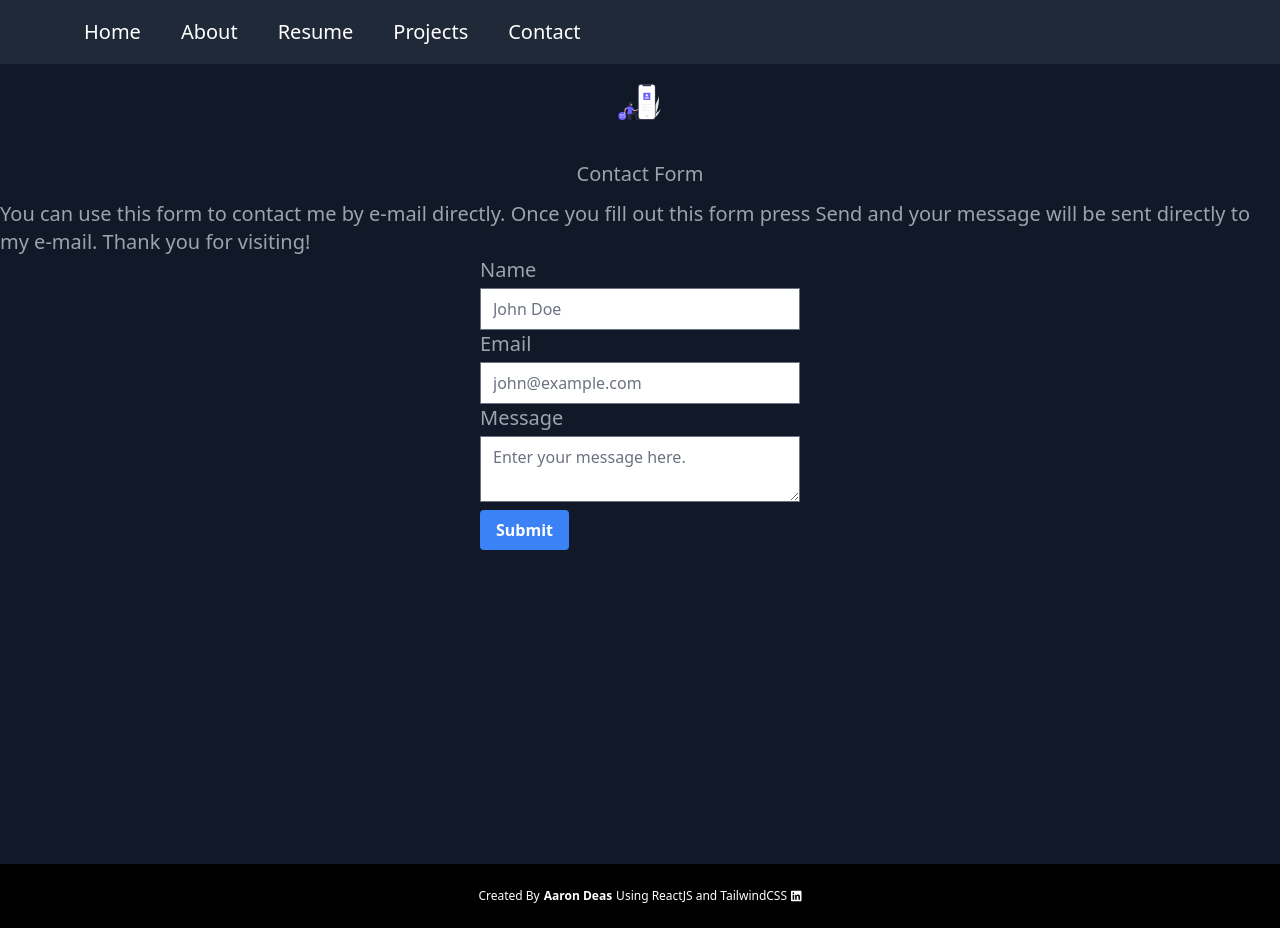
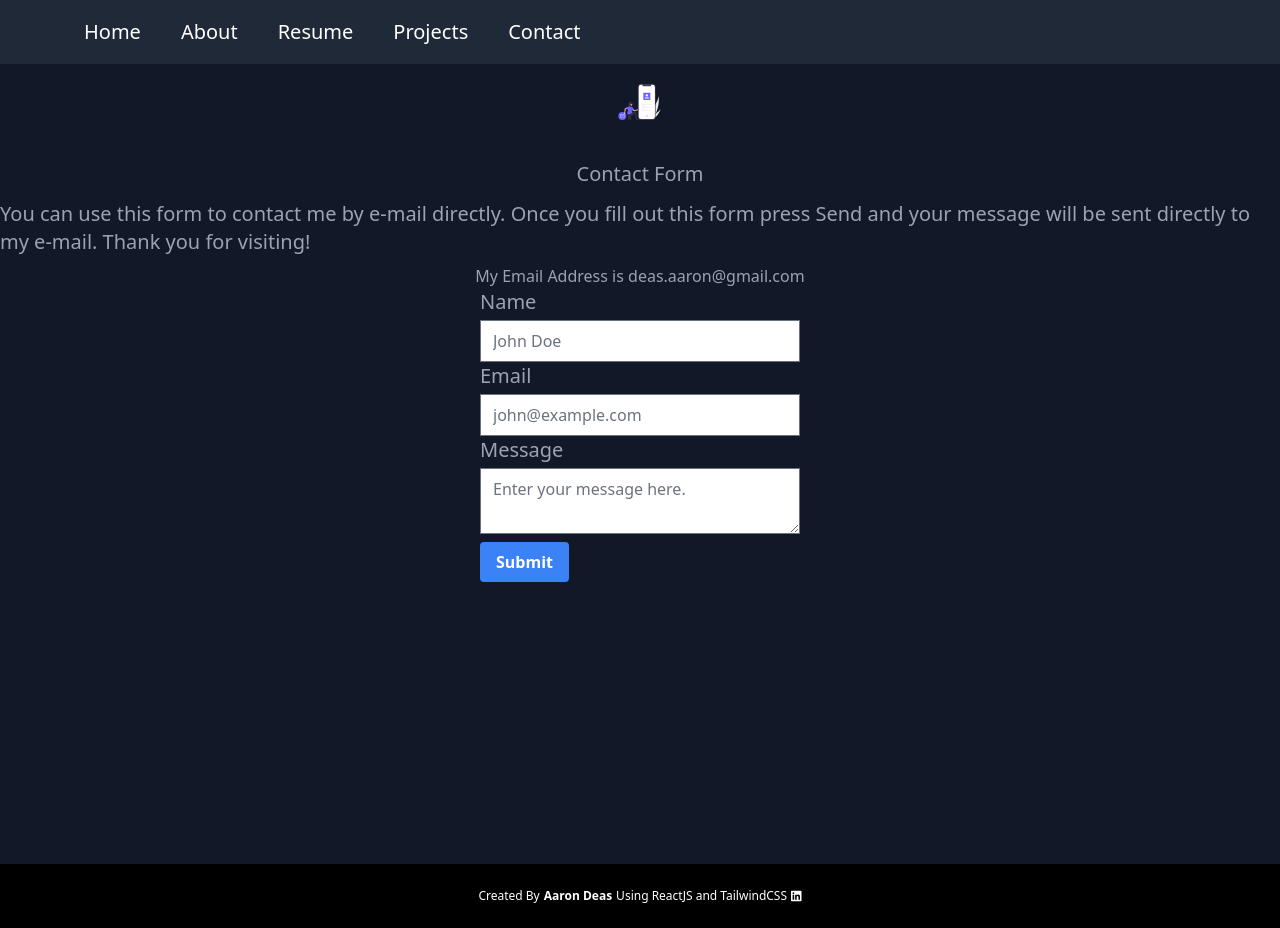
Before and after one commit to b00000001/react-portfolio, a React (Create React App) app: page / in a window 1280 px wide. Both pictures are taken after a click on the button "Contact". Built offline with nearby package versions, Linux system fonts and the light colour scheme.

Commit message:
Added hover state to email address in contact form

```diff
--- a/src/components/Contact.js
+++ b/src/components/Contact.js
@@ -42,8 +42,15 @@ const Contact = () => {
             fill out this form press Send and your message will be sent directly
             to my e-mail. Thank you for visiting!
           </p>
+          <br />
         </div>
 
+        <p className="mt-2">
+          My Email Address is{' '}
+          <a href="mailto:deas.aaron@gmail.com" className="hover:text-white">
+            deas.aaron@gmail.com
+          </a>
+        </p>
         <form className="w-1/2 lg:w-1/4 contact-form" onSubmit={sendEmail}>
           <input type="hidden" name="contact_number" />
           <label className="block w-1/2 text-xl">Name </label>
```
